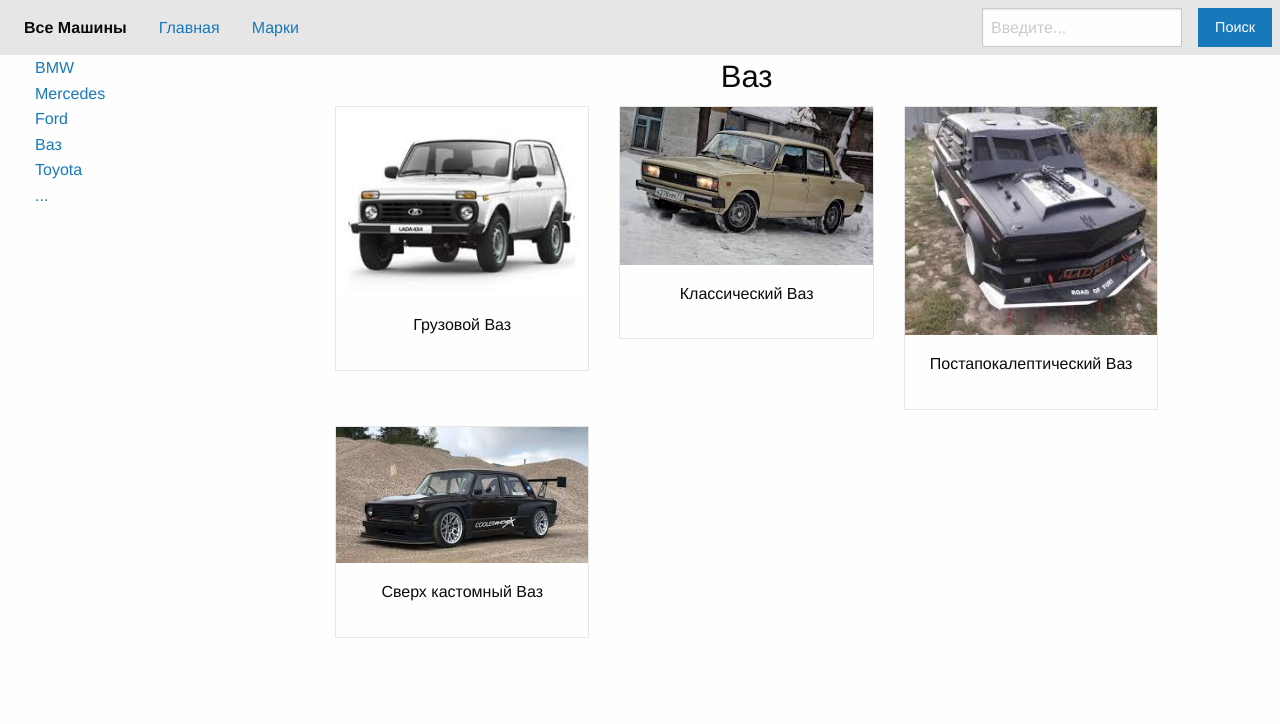
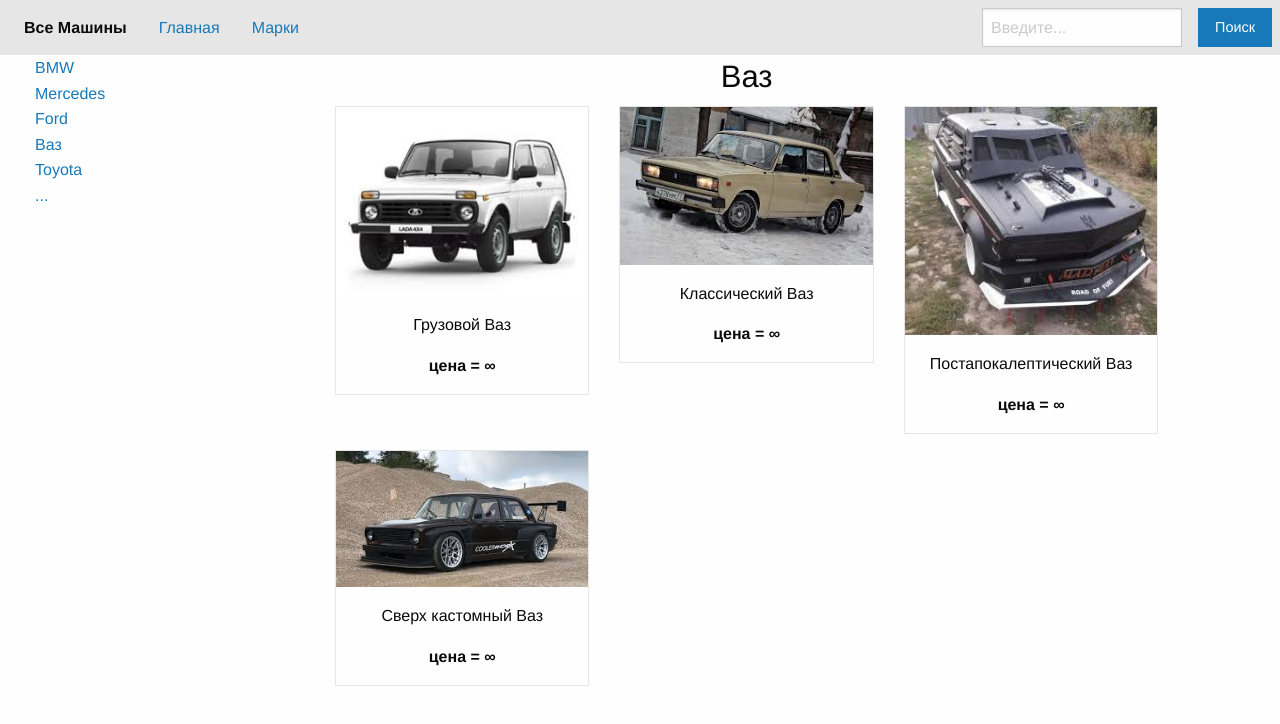
Before and after one commit to Hellish-Crucian/Test_site, a React (Create React App) app: page /mark/vaz in a window 1280 px wide. Shown: the top 724 px of the page. Built offline with nearby package versions, Linux system fonts and the light colour scheme.

Commit message:
debug prise

```diff
--- a/src/body.js
+++ b/src/body.js
@@ -15,61 +15,61 @@ class Body extends React.Component {
 	render(){
 
 		const car_list_bmw = [
-			{model: "Старый седан", img: "../images/mark/BMW/3.jpg", prise:"цена = "},
-			{model: "X3", img: "../images/mark/BMW/2.jpg"},
-			{model: "Внедорожник", img: "../images/mark/BMW/1.jpg", prise:"цена = "},
-			{model: "Новая машина", img: "../images/mark/BMW/4.jpg", prise:"цена = "},
+			{model: "Старый седан", img: "../images/mark/BMW/3.jpg", prise:"цена = 1 000 000"},
+			{model: "X3", img: "../images/mark/BMW/2.jpg", prise:"цена = 5 000 000"},
+			{model: "Внедорожник", img: "../images/mark/BMW/1.jpg", prise:"цена = 7 000 000"},
+			{model: "Новая машина", img: "../images/mark/BMW/4.jpg", prise:"цена = 14 000 000"},
 
 		]
 
 
 		const car_list_ford = [
-			{model: "Mustang", img: "../images/mark/ford/Mustang.jpg", prise:"цена = "},
-			{model: "miniwen", img: "../images/mark/ford/miniwen.jpg", prise:"цена = "},
-			{model: "mondeno", img: "../images/mark/ford/mondeno.jpg", prise:"цена = "},
-			{model: "ranger", img: "../images/mark/ford/ranger.jpg", prise:"цена = "},
+			{model: "Mustang", img: "../images/mark/ford/Mustang.jpg", prise:"цена = 9 000 000"},
+			{model: "miniwen", img: "../images/mark/ford/miniwen.jpg", prise:"цена = 4 000 000"},
+			{model: "mondeno", img: "../images/mark/ford/mondeno.jpg", prise:"цена = 10 000 000"},
+			{model: "ranger", img: "../images/mark/ford/ranger.jpg", prise:"цена = 17 000 000"},
 
 		]
 
 
 		const car_list_vaz = [
-			{model: "Грузовой Ваз", img: "../images/mark/ВАЗ/Грузовой_Ваз.jpg", prise:"цена = "},
-			{model: "Классический Ваз", img: "../images/mark/ВАЗ/Классический_Ваз.jpg", prise:"цена = "},
-			{model: "Постапокалептический Ваз", img: "../images/mark/ВАЗ/Постапокалептический_Ваз.jpg", prise:"цена = "},
-			{model: "Сверх кастомный Ваз", img: "../images/mark/ВАЗ/Сверх_кастомный_Ваз.jpg", prise:"цена = "},
+			{model: "Грузовой Ваз", img: "../images/mark/ВАЗ/Грузовой_Ваз.jpg", prise:"цена = ∞"},
+			{model: "Классический Ваз", img: "../images/mark/ВАЗ/Классический_Ваз.jpg", prise:"цена = ∞"},
+			{model: "Постапокалептический Ваз", img: "../images/mark/ВАЗ/Постапокалептический_Ваз.jpg", prise:"цена = ∞"},
+			{model: "Сверх кастомный Ваз", img: "../images/mark/ВАЗ/Сверх_кастомный_Ваз.jpg", prise:"цена = ∞"},
 
 		]
 
 		const car_list_toyota = [
-			{model: "camry", img: "../images/mark/toyota/camry.jpg", prise:"цена = "},
-			{model: "supra", img: "../images/mark/toyota/supra.jpg", prise:"цена = "},
-			{model: "land cruiser", img: "../images/mark/toyota/land_cruiser.jpg", prise:"цена = "},
-			{model: "prototipe", img: "../images/mark/toyota/prototipe.jpg", prise:"цена = "},
+			{model: "camry", img: "../images/mark/toyota/camry.jpg", prise:"цена = 5 000 000"},
+			{model: "supra", img: "../images/mark/toyota/supra.jpg", prise:"цена = 3 000 000"},
+			{model: "land cruiser", img: "../images/mark/toyota/land_cruiser.jpg", prise:"цена = 23 000 000"},
+			{model: "prototipe", img: "../images/mark/toyota/prototipe.jpg", prise:"цена = 50 000 000"},
 
 		]
 
 
 		const car_list_mercedes = [
-			{model: "electro car", img: "../images/mark/mercedes/electro_car.jpg", prise:"цена = "},
-			{model: "light car", img: "../images/mark/mercedes/light_car.jpg", prise:"цена = "},
-			{model: "supper car", img: "../images/mark/mercedes/supper_car.jpg", prise:"цена = "},
-			{model: "Как это сюда попало?", img: "../images/mark/mercedes/kak_eto_suda_popalo.jpg", prise:"цена = "},
+			{model: "electro car", img: "../images/mark/mercedes/electro_car.jpg", prise:"цена = 20 000 000"},
+			{model: "light car", img: "../images/mark/mercedes/light_car.jpg", prise:"цена = 10 000 000"},
+			{model: "supper car", img: "../images/mark/mercedes/supper_car.jpg", prise:"цена = 30 000 000"},
+			{model: "Как это сюда попало?", img: "../images/mark/mercedes/kak_eto_suda_popalo.jpg", prise:"цена = 20 000 000"},
 
 		]
 
 		const car_list_BUHANKA = [
-			{model: "КЛАССИЧЕСКАЯ БУХАНКА", img: "../images/mark/БУХАНКА/КЛАССИЧЕСКАЯ_БУХАНКА.jpg", prise:"цена = "},
-			{model: "ГРУЗОВАЯ БУХАНКА", img: "../images/mark/БУХАНКА/ГРУЗОВАЯ_БУХАНКА.jpg", prise:"цена = "},
-			{model: "СКОРАЯ БУХАНКА", img: "../images/mark/БУХАНКА/СКОРАЯ_БУХАНКА.jpg", prise:"цена = "},
+			{model: "КЛАССИЧЕСКАЯ БУХАНКА", img: "../images/mark/БУХАНКА/КЛАССИЧЕСКАЯ_БУХАНКА.jpg", prise:"цена = ∞"},
+			{model: "ГРУЗОВАЯ БУХАНКА", img: "../images/mark/БУХАНКА/ГРУЗОВАЯ_БУХАНКА.jpg", prise:"цена = ∞"},
+			{model: "СКОРАЯ БУХАНКА", img: "../images/mark/БУХАНКА/СКОРАЯ_БУХАНКА.jpg", prise:"цена = ∞"},
 			{model: "БУХАНКА ДЖИП", img: "../images/mark/БУХАНКА/БУХАНКА_ДЖИП.jpg", prise:"цена = "},
-			{model: "ВЕЗДЕХОДНАЯ БУХАНКА", img: "../images/mark/БУХАНКА/ВЕЗДЕХОДНАЯ_БУХАНКА.jpg", prise:"цена = "},
-			{model: "БУХАНКА - МОНСТР ТРАК", img: "../images/mark/БУХАНКА/БУХАНКА_МОНСТР_ТРАК.jpg", prise:"цена = "},
+			{model: "ВЕЗДЕХОДНАЯ БУХАНКА", img: "../images/mark/БУХАНКА/ВЕЗДЕХОДНАЯ_БУХАНКА.jpg", prise:"цена = ∞"},
+			{model: "БУХАНКА - МОНСТР ТРАК", img: "../images/mark/БУХАНКА/БУХАНКА_МОНСТР_ТРАК.jpg", prise:"цена = ∞"},
 			{model: "ЭЛИТНАЯ БУХАНКА", img: "../images/mark/БУХАНКА/ЭЛИТНАЯ_БУХАНКА.jpg", prise:"цена = "},
-			{model: "БРОНИРОВАННАЯ БУХАНКА", img: "../images/mark/БУХАНКА/БРОНИРОВАННАЯ_БУХАНКА.jpg", prise:"цена = "},
-			{model: "БУХАНКА ИЗ БУДУЩЕГО", img: "../images/mark/БУХАНКА/БУХАНКА_ИЗ_БУДУЩЕГО.jpg", prise:"цена = "},
-			{model: "ГУСЕНИЧНАЯ БУХАНКА", img: "../images/mark/БУХАНКА/ГУСЕНИЧНАЯ_БУХАНКА.jpg", prise:"цена = "},
-			{model: "ВОЗДУШНАЯ БУХАНКА", img: "../images/mark/БУХАНКА/ВОЗДУШНАЯ_БУХАНКА.jpg", prise:"цена = "},
-			{model: "БУХАНКА - ЛИМУЗИН", img: "../images/mark/БУХАНКА/БУХАНКА_ЛИМУЗИН.jpg", prise:"цена = "},
+			{model: "БРОНИРОВАННАЯ БУХАНКА", img: "../images/mark/БУХАНКА/БРОНИРОВАННАЯ_БУХАНКА.jpg", prise:"цена = ∞"},
+			{model: "БУХАНКА ИЗ БУДУЩЕГО", img: "../images/mark/БУХАНКА/БУХАНКА_ИЗ_БУДУЩЕГО.jpg", prise:"цена = ∞"},
+			{model: "ГУСЕНИЧНАЯ БУХАНКА", img: "../images/mark/БУХАНКА/ГУСЕНИЧНАЯ_БУХАНКА.jpg", prise:"цена = ∞"},
+			{model: "ВОЗДУШНАЯ БУХАНКА", img: "../images/mark/БУХАНКА/ВОЗДУШНАЯ_БУХАНКА.jpg", prise:"цена = ∞"},
+			{model: "БУХАНКА - ЛИМУЗИН", img: "../images/mark/БУХАНКА/БУХАНКА_ЛИМУЗИН.jpg", prise:"цена = ∞"},
 		]
 
 
--- a/src/table_car.js
+++ b/src/table_car.js
@@ -9,7 +9,7 @@ class Table_car extends React.Component {
 
 		const cars = this.props.cars.map((car) =>
 			<div className="cell small-12 medium-6 large-4">
-				<Card_car model={car.model} img={car.img} />
+				<Card_car model={car.model} img={car.img} prise={car.prise} />
 			</div>
 		)
 
```
